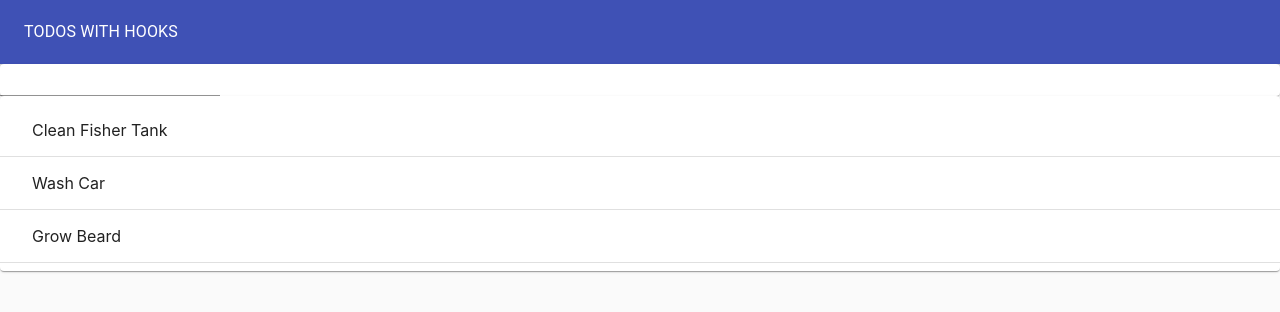
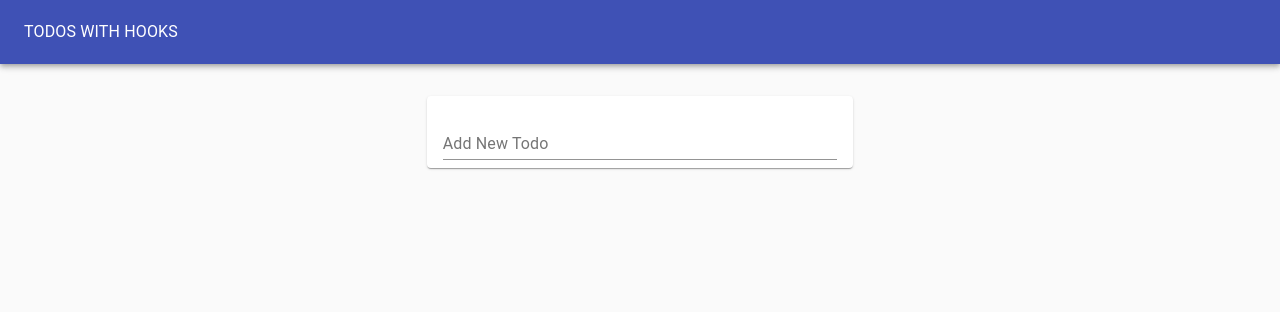
Before and after one commit to fabcodingzest/Todo-App-with-Hooks-and-Context, a React (Create React App) app: page / in a window 1280 px wide. Shown: the top 312 px of the page. Built offline with nearby package versions, Linux system fonts and the light colour scheme.

Commit message:
App Completed

```diff
--- a/package.json
+++ b/package.json
@@ -4,9 +4,11 @@
   "private": true,
   "dependencies": {
     "@material-ui/core": "^4.6.1",
+    "@material-ui/icons": "^4.5.1",
     "react": "^16.12.0",
     "react-dom": "^16.12.0",
-    "react-scripts": "3.2.0"
+    "react-scripts": "3.2.0",
+    "uuid": "^3.3.3"
   },
   "scripts": {
     "start": "react-scripts start",
--- a/src/App.js
+++ b/src/App.js
@@ -1,4 +1,4 @@
-import React, { Component } from "react";
+import React from "react";
 import TodoApp from "./TodoApp";
 
 function App() {
--- /dev/null
+++ b/src/EditTodoForm.js
@@ -0,0 +1,36 @@
+import React from "react";
+import TextField from "@material-ui/core/TextField";
+import Button from "@material-ui/core/Button";
+import useInputState from "./Hooks/useInputState";
+
+export default function EditTodoForm({ editTodo, id, task, toggleEditForm }) {
+  const [value, handleChange, reset] = useInputState(task);
+  return (
+    <form
+      onSubmit={e => {
+        e.preventDefault();
+        editTodo(id, value);
+        reset();
+        toggleEditForm();
+      }}
+      style={{
+        marginLeft: "1rem",
+        width: "100%",
+        display: "flex",
+        alignItems: "center",
+        justifyContent: "space-between"
+      }}
+    >
+      <TextField
+        margin="normal"
+        value={value}
+        onChange={handleChange}
+        autoFocus
+        style={{ width: "80%" }}
+      />
+      <Button type="submit" variant="contained" color="primary">
+        Save
+      </Button>
+    </form>
+  );
+}
--- /dev/null
+++ b/src/Hooks/useTodoState.js
@@ -0,0 +1,31 @@
+import { useState } from "react";
+import uuid from "uuid/v4";
+
+export default initialTodos => {
+  const [todos, setTodos] = useState(initialTodos);
+
+  return {
+    todos,
+    addTodo: newTodoText => {
+      setTodos([...todos, { id: uuid(), task: newTodoText, completed: false }]);
+    },
+    removeTodo: todoId => {
+      // filter out removed todos
+      const updatedTodos = todos.filter(todo => todo.id !== todoId);
+      // call setTodos with new todos array
+      setTodos(updatedTodos);
+    },
+    toggleTodo: todoId => {
+      const updatedTodos = todos.map(todo =>
+        todo.id === todoId ? { ...todo, completed: !todo.completed } : todo
+      );
+      setTodos(updatedTodos);
+    },
+    editTodo: (todoId, newTask) => {
+      const updatedTodos = todos.map(todo =>
+        todo.id === todoId ? { ...todo, task: newTask } : todo
+      );
+      setTodos(updatedTodos);
+    }
+  };
+};
--- /dev/null
+++ b/src/Hooks/useToggleState.js
@@ -0,0 +1,11 @@
+import { useState } from "react";
+
+export default function useToggle(initialValue = false) {
+  //call useState, "reserve piece of state"
+  const [state, setstate] = useState(initialValue);
+  const toggle = () => {
+    setstate(!state);
+  };
+  //return piece of state AND a function to toggle it
+  return [state, toggle];
+}
--- /dev/null
+++ b/src/Todo.js
@@ -0,0 +1,54 @@
+import React from "react";
+import useToggleState from "./Hooks/useToggleState";
+import EditTodoForm from "./EditTodoForm";
+import ListItem from "@material-ui/core/ListItem";
+import ListItemText from "@material-ui/core/ListItemText";
+import CheckBox from "@material-ui/core/Checkbox";
+import IconButton from "@material-ui/core/IconButton";
+import DeleteIcon from "@material-ui/icons/Delete";
+import EditIcon from "@material-ui/icons/Edit";
+import ListItemSecondaryAction from "@material-ui/core/ListItemSecondaryAction";
+
+export default function Todo({
+  id,
+  task,
+  completed,
+  removeTodo,
+  toggleTodo,
+  editTodo
+}) {
+  const [isEditing, toggle] = useToggleState(false);
+  return (
+    <ListItem style={{ height: "64px" }}>
+      {isEditing ? (
+        <EditTodoForm
+          editTodo={editTodo}
+          id={id}
+          task={task}
+          toggleEditForm={toggle}
+        />
+      ) : (
+        <>
+          <CheckBox
+            tabIndex={-1}
+            checked={completed}
+            onClick={() => toggleTodo(id)}
+          />
+          <ListItemText
+            style={{ textDecoration: completed ? "line-through" : "none" }}
+          >
+            {task}
+          </ListItemText>
+          <ListItemSecondaryAction>
+            <IconButton aria-label="Delete" onClick={() => removeTodo(id)}>
+              <DeleteIcon />
+            </IconButton>
+            <IconButton aria-label="Edit" onClick={toggle}>
+              <EditIcon />
+            </IconButton>
+          </ListItemSecondaryAction>
+        </>
+      )}
+    </ListItem>
+  );
+}
--- a/src/TodoApp.js
+++ b/src/TodoApp.js
@@ -1,4 +1,4 @@
-import React, { useState } from "react";
+import React, { useEffect } from "react";
 import Typography from "@material-ui/core/Typography";
 import Paper from "@material-ui/core/Paper";
 import AppBar from "@material-ui/core/AppBar";
@@ -6,17 +6,17 @@ import Toolbar from "@material-ui/core/Toolbar";
 import Grid from "@material-ui/core/Grid";
 import TodoList from "./TodoList";
 import TodoForm from "./TodoForm";
+import useTodoState from "./Hooks/useTodoState";
 
 export default function TodoApp() {
-  const initialTodos = [
-    { id: 1, task: "Clean Fisher Tank", completed: false },
-    { id: 2, task: "Wash Car", completed: false },
-    { id: 3, task: "Grow Beard", completed: false }
-  ];
-  const [todos, setTodos] = useState(initialTodos);
-  const addTodo = newTodoText => {
-    setTodos([...todos, { id: 4, task: newTodoText, completed: false }]);
-  };
+  const initialTodos = JSON.parse(window.localStorage.getItem("todos") || "[]");
+  const { todos, addTodo, removeTodo, toggleTodo, editTodo } = useTodoState(
+    initialTodos
+  );
+  useEffect(() => {
+    window.localStorage.setItem("todos", JSON.stringify(todos));
+  }, [todos]);
+
   return (
     <Paper
       style={{
@@ -32,8 +32,17 @@ export default function TodoApp() {
           <Typography>TODOS WITH HOOKS</Typography>
         </Toolbar>
       </AppBar>
-      <TodoForm addTodo={addTodo} />
-      <TodoList todos={todos} />
+      <Grid container justify="center" style={{ marginTop: "1rem" }}>
+        <Grid item xs={11} md={8} lg={4}>
+          <TodoForm addTodo={addTodo} />
+          <TodoList
+            todos={todos}
+            removeTodo={removeTodo}
+            toggleTodo={toggleTodo}
+            editTodo={editTodo}
+          />
+        </Grid>
+      </Grid>
     </Paper>
   );
 }
--- a/src/TodoForm.js
+++ b/src/TodoForm.js
@@ -6,7 +6,7 @@ import useInputState from "./Hooks/useInputState";
 export default function TodoForm({ addTodo }) {
   const [value, handleChange, reset] = useInputState("");
   return (
-    <Paper>
+    <Paper style={{ margin: "1rem 0", padding: "0 1rem" }}>
       <form
         onSubmit={e => {
           e.preventDefault();
@@ -14,7 +14,13 @@ export default function TodoForm({ addTodo }) {
           reset();
         }}
       >
-        <TextField value={value} onChange={handleChange} />
+        <TextField
+          value={value}
+          onChange={handleChange}
+          margin="normal"
+          label="Add New Todo"
+          fullWidth
+        />
       </form>
     </Paper>
   );
--- a/src/TodoList.js
+++ b/src/TodoList.js
@@ -1,23 +1,28 @@
-import React from "react";
+import React, { Fragment } from "react";
 import Paper from "@material-ui/core/Paper";
 import List from "@material-ui/core/List";
-import ListItem from "@material-ui/core/ListItem";
-import ListItemText from "@material-ui/core/ListItem";
+
 import Divider from "@material-ui/core/Divider";
+import Todo from "./Todo";
 
-export default function TodoList(props) {
+export default function TodoList({ todos, removeTodo, toggleTodo, editTodo }) {
+  if (todos.length)
     return (
       <Paper>
         <List>
-        {props.todos.map(todo => (
-          <>
-            <ListItem>
-              <ListItemText>{todo.task}</ListItemText>
-            </ListItem>
-            <Divider />
-          </>
+          {todos.map((todo, i) => (
+            <Fragment key={todo.id}>
+              <Todo
+                {...todo}
+                removeTodo={removeTodo}
+                toggleTodo={toggleTodo}
+                editTodo={editTodo}
+              />
+              {i < todo.length - 1 && <Divider />}
+            </Fragment>
           ))}
         </List>
       </Paper>
     );
+  return null;
 }
```
Also changed, not shown: src/Hooks/useLocalStorageState.js (added, +15 -0 lines), 1 other file (tests, documents, lock files or other folders). Lines whose indentation alone changed are shown as unchanged.
